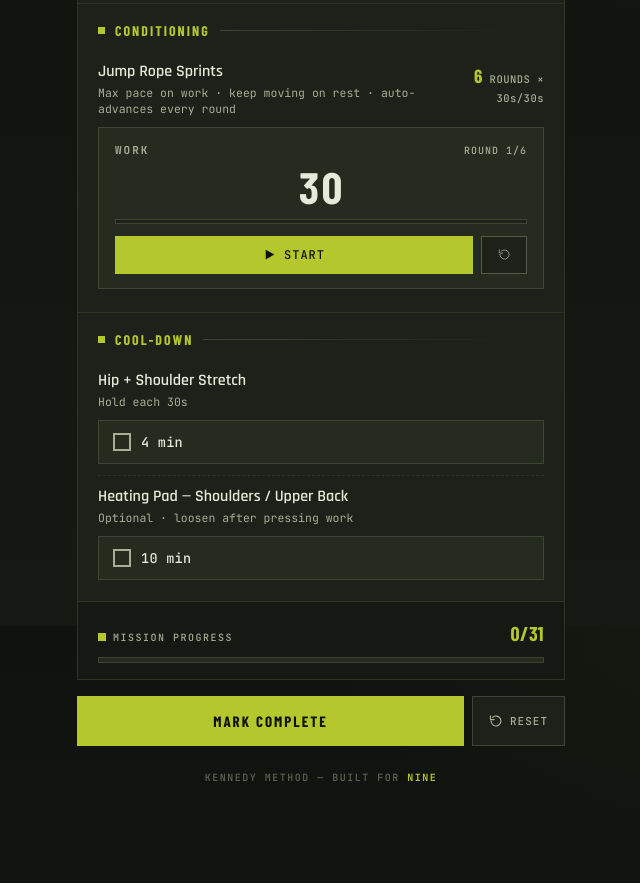
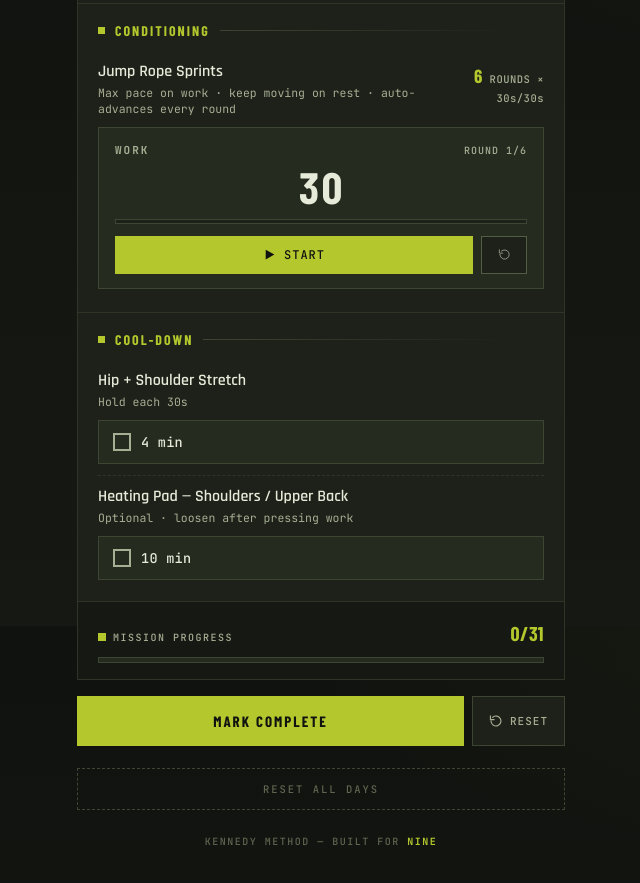
Before and after one commit to Ninedollars09/Workout-app, a plain HTML site: page index.html in a window 1280 px wide. Shown: the part 3374-4257 px from the top of the page, without its empty margins (319-959 px from the left). Drawn offline with nearby package versions, Linux system fonts and the light colour scheme.

Commit message:
Add reset week button and functionality
Added a button to reset all days and implemented the resetWeek function to clear all set marks and completion for the week.

```diff
--- a/index.html
+++ b/index.html
@@ -358,6 +358,14 @@ h1 .accent{color:var(--olive)}
 .reset-day-btn svg{width:14px;height:14px;stroke-width:2}
 .reset-day-btn.confirming{background:var(--red);border-color:var(--red);color:#fff}
 
+.reset-week-btn{
+  width:100%;margin-top:22px;padding:13px;background:transparent;border:1px dashed var(--border-2);
+  color:var(--text-dimmer);font-family:'JetBrains Mono',monospace;font-size:10.5px;font-weight:500;
+  letter-spacing:2px;text-transform:uppercase;transition:all .2s;
+}
+.reset-week-btn:active{transform:translateY(1px)}
+.reset-week-btn.confirming{background:var(--red);border-style:solid;border-color:var(--red);color:#fff}
+
 /* ============= REST DAY ============= */
 .rest-day{padding:40px 20px;text-align:center}
 .rest-day .glyph{font-family:'Barlow Condensed',sans-serif;font-weight:700;font-size:40px;color:var(--steel);letter-spacing:6px}
@@ -443,6 +451,8 @@ h1 .accent{color:var(--olive)}
 
   <!-- CONTENT -->
   <div id="content"></div>
+
+  <button class="reset-week-btn" id="resetWeekBtn" onclick="resetWeek()">RESET ALL DAYS</button>
 
   <div class="footer">KENNEDY METHOD — BUILT FOR <span class="heart">NINE</span></div>
 </div>
@@ -983,6 +993,45 @@ function toggleDayComplete(){
 
 // — DAILY RESET (clears all set checkmarks + completion for the selected day) —
 let pendingReset = false;
+let pendingResetWeek = false;
+function resetWeek(){
+  const btn = document.getElementById('resetWeekBtn');
+  if(!pendingResetWeek){
+    pendingResetWeek = true;
+    btn.classList.add('confirming');
+    btn.textContent = 'TAP AGAIN TO CLEAR ALL 7 DAYS';
+    setTimeout(()=>{
+      if(pendingResetWeek){
+        pendingResetWeek = false;
+        btn.classList.remove('confirming');
+        btn.textContent = 'RESET ALL DAYS';
+      }
+    },2500);
+    return;
+  }
+  // Confirmed — clear every day's set marks and this week's completion marks
+  pendingResetWeek = false;
+  btn.classList.remove('confirming');
+  btn.textContent = 'RESET ALL DAYS';
+
+  // Stop any running rest timer
+  if(activeTimer){clearInterval(activeTimer.interval); activeTimer = null}
+  // Stop every interval runner
+  Object.keys(intervalRunners).forEach(key=>{
+    clearIntervalTimer(key);
+    delete intervalRunners[key];
+  });
+  // Clear all set marks across every plan (weekdays + contingency variants)
+  state.sets = {};
+  // Clear completion marks for the 7 days currently shown in the tabs
+  [1,2,3,4,5,6,0].forEach(d=>{
+    delete state.completed[dateKey(dateForDayOfWeek(d))];
+  });
+  saveState();
+  renderTabs(); renderStats(); renderContent();
+  toast('ALL DAYS RESET');
+}
+
 function resetDay(){
   const btn = document.getElementById('resetDayBtn');
   if(!pendingReset){
```
